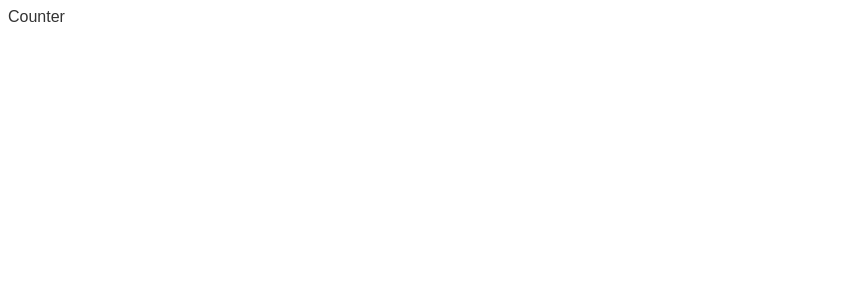
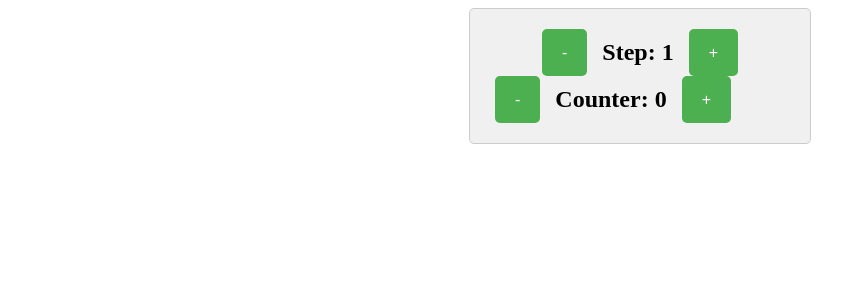
Before and after one commit to LeoMatheus/react-learn, a React (Create React App) app: page / in a window 1280 px wide. Shown: the top 300 px of the page, without its empty margins (0-866 px from the left). Built offline with nearby package versions, Linux system fonts and the light colour scheme.

Commit message:
Step and Counter
Build step and counter and styled then on my way.
Next step is building the time  from today

```diff
--- a/src/App.tsx
+++ b/src/App.tsx
@@ -1,12 +1,51 @@
-import React from "react";
-
+import React, { useState } from "react";
+import "./index.css";
 export default function App() {
   return (
-    <div>
+    <div className="container">
       <Counter />
     </div>
   );
 }
 function Counter() {
-  return <div>Counter</div>;
+  const [count, setCount] = useState(0);
+  const [step, setStep] = useState(1);
+  function incrementCount() {
+    setCount((c) => c + step);
+  }
+
+  function decrementCount() {
+    setCount((c) => c - step);
+  }
+
+  function incrementStep() {
+    setStep((c) => c + 1);
+  }
+
+  function decrementStep() {
+    setStep((c) => c - 1);
+  }
+  return (
+    <div>
+      <div style={{ display: "flex", justifyContent: "center" }}>
+        <button className="button" onClick={decrementStep}>
+          -
+        </button>
+        <h1 className="h1">Step: {step}</h1>
+        <button className="button" onClick={incrementStep}>
+          +
+        </button>
+      </div>
+
+      <div style={{ display: "flex" }}>
+        <button className="button" onClick={decrementCount}>
+          -
+        </button>
+        <h1 className="h1">Counter: {count}</h1>
+        <button className="button" onClick={incrementCount}>
+          +
+        </button>
+      </div>
+    </div>
+  );
 }
--- a/src/index.css
+++ b/src/index.css
@@ -1,99 +1,33 @@
-/*
-const messages = [
-  "Learn React ⚛️",
-  "Apply for jobs 💼",
-  "Invest your new income 🤑",
-];
- */
-
-* {
-  box-sizing: border-box;
+.container {
+  width: 300px;
+  margin: 0 auto;
+  padding: 20px;
+  border: 1px solid #ccc;
+  border-radius: 5px;
+  background-color: #f0f0f0;
+  text-align: center;
 }
 
-body {
-  font-family: sans-serif;
-  color: #333;
+.button {
+  background-color: #4caf50; /* Green */
+  border: none;
+  color: white;
+  padding: 10px 20px;
+  text-align: center;
+  text-decoration: none;
+  display: inline-block;
+  font-size: 16px;
+  margin: 0 5px; /* Reduced margin for closer button spacing */
+  border-radius: 5px;
+  cursor: pointer;
 }
 
-.steps {
-  width: 600px;
-  background-color: #f7f7f7;
-  border-radius: 7px;
-  padding: 25px 100px;
-  margin: 100px auto;
+.h1 {
+  margin: 10px; /* Reduced margin for tighter layout */
+  font-size: 1.5em; /* Slightly smaller heading size */
 }
 
-.numbers {
-  display: flex;
-  justify-content: space-between;
+/* Optional: Add hover effect to buttons */
+.button:hover {
+  background-color: #3e8e41;
 }
-
-.numbers > div {
-  height: 40px;
-  aspect-ratio: 1;
-  background-color: #e7e7e7;
-  border-radius: 50%;
-  display: flex;
-  align-items: center;
-  justify-content: center;
-  font-size: 18px;
-}
-
-.numbers .active {
-  background-color: #7950f2;
-  color: #fff;
-}
-
-.message {
-  text-align: center;
-  font-size: 20px;
-  margin: 40px 0;
-  font-weight: bold;
-
-  display: flex;
-  flex-direction: column;
-  align-items: center;
-}
-
-.buttons {
-  display: flex;
-  justify-content: space-between;
-}
-
-.buttons button {
-  border: none;
-  cursor: pointer;
-  padding: 10px 15px;
-  border-radius: 100px;
-  font-size: 14px;
-  font-weight: bold;
-
-  display: flex;
-  align-items: center;
-  gap: 10px;
-}
-
-.buttons button span {
-  font-size: 16px;
-  line-height: 1;
-}
-
-h3 {
-  margin: 0;
-  text-transform: uppercase;
-}
-
-.close {
-  position: absolute;
-  top: 16px;
-  right: 16px;
-  border: none;
-  background: none;
-  cursor: pointer;
-  font-size: 40px;
-  color: inherit;
-}
-
-.close:hover {
-  color: #7950f2;
-}
```
